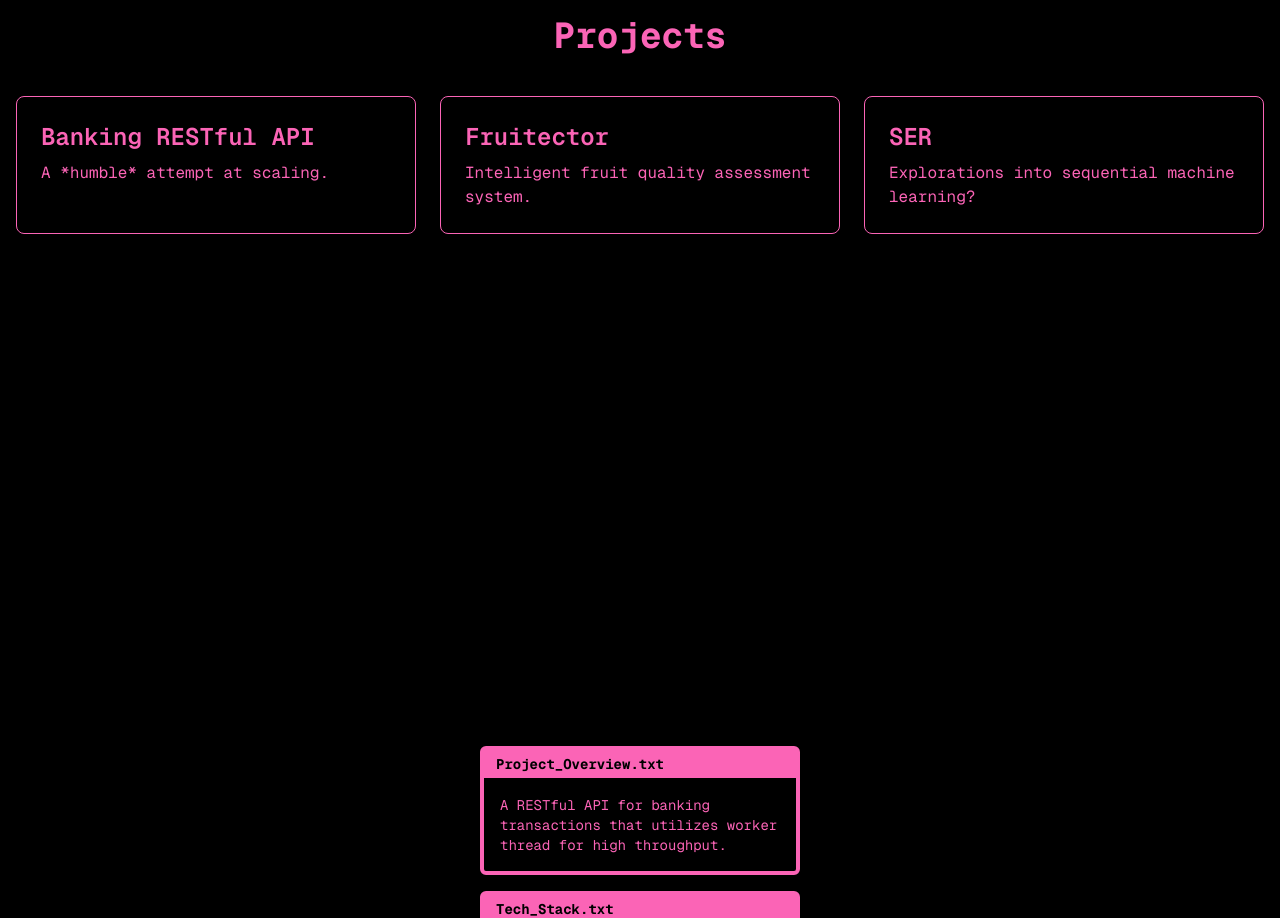
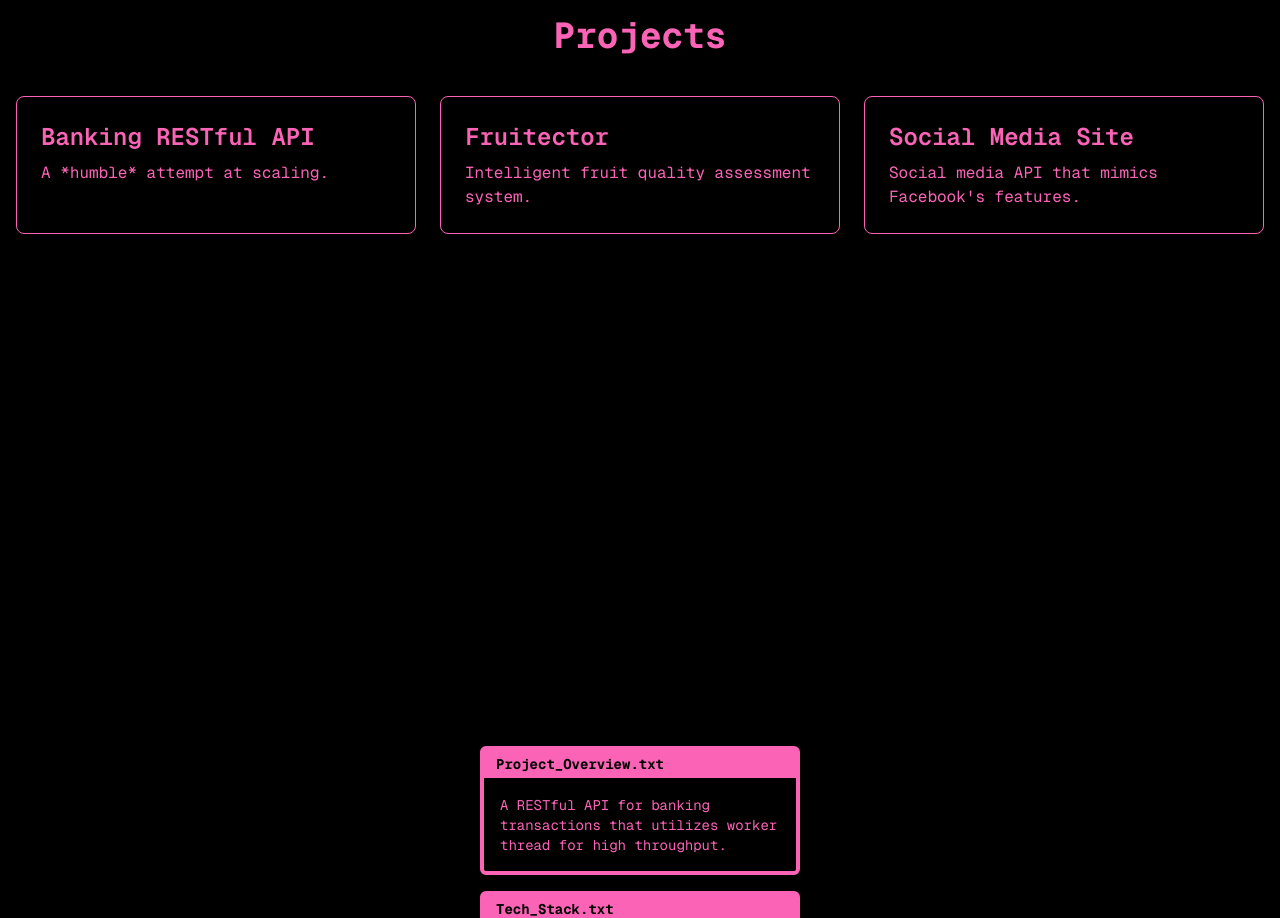
Before and after one commit to d-a-b-d/website, a Next.js app: page / in a window 1280 px wide. Shown: the part 1160-2078 px from the top of the page. Built offline with nearby package versions, Linux system fonts and the light colour scheme.

Commit message:
Corrected text in project section

```diff
--- a/src/components/ProjectSection.js
+++ b/src/components/ProjectSection.js
@@ -17,8 +17,8 @@ export default function ProjectsSection() {
           link="#second-project"
         />
         <ProjectCard
-          title="SER"
-          description="Explorations into sequential machine learning?"
+          title="Social Media Site"
+          description="Social media API that mimics Facebook's features."
           link="#third-project"
         />
       </div>
```
